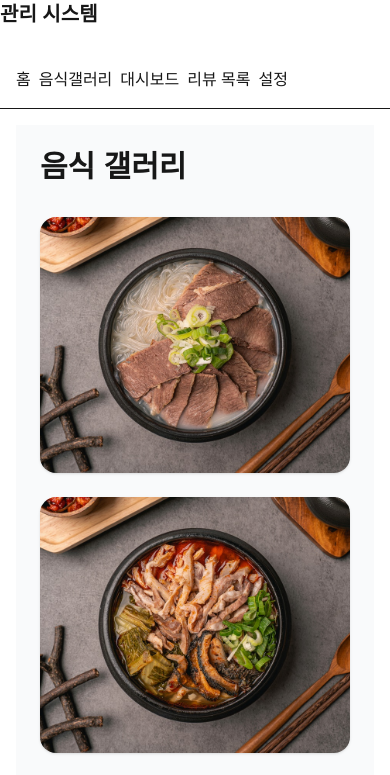
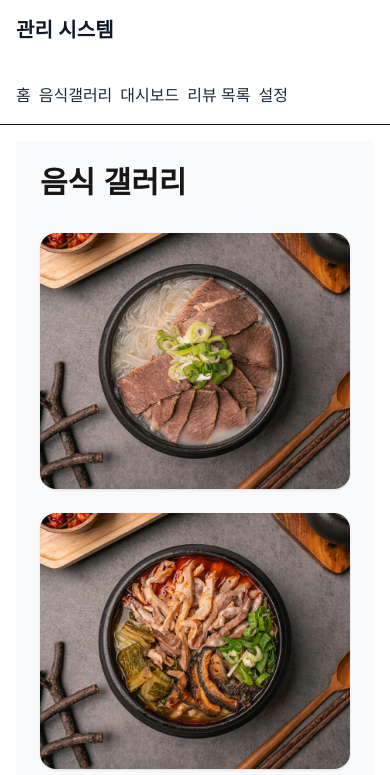
Before and after one commit to hwangsooman/geoje-woochang, a Next.js app: page /gallery in a window 390 px wide. Shown: the top 775 px of the page. Built offline with nearby package versions, Linux system fonts and the light colour scheme.

Commit message:
fix mobile text color

```diff
--- a/app/layout.tsx
+++ b/app/layout.tsx
@@ -13,11 +13,13 @@ export default function RootLayout({
 }) {
   return (
     <html lang="ko">
-      <body className="min-h-screen md:flex">
+      <body className="min-h-screen md:flex bg-white text-gray-800">
         {/* 사이드 메뉴 */}
         <aside className="w-full md:w-64 bg-white border-b md:border-b-0 md:border-r">
-          <h2 className="text-xl font-bold mb-6">관리 시스템</h2>
-          <nav className="flex md:flex-col overflow-x-auto gap-2 p-4">
+          <h2 className="text-xl font-bold mb-6 px-4 pt-4 text-gray-900">
+            관리 시스템
+            </h2>
+          <nav className="flex md:flex-col overflow-x-auto gap-2 p-4 text-gray-800 font-medium">
             <Link href="/store">홈</Link>
             <Link href="/gallery">음식갤러리</Link>
             <Link href="/dashboard">대시보드</Link>
```
